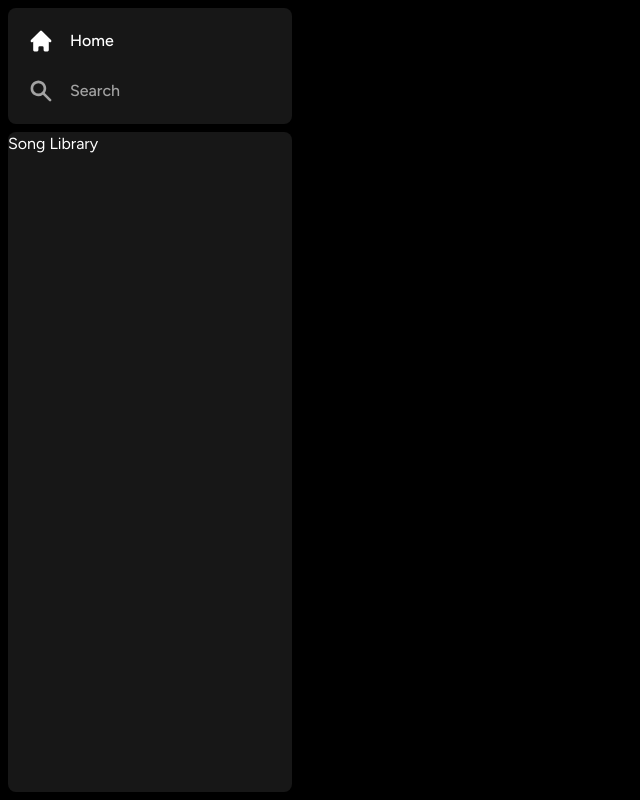
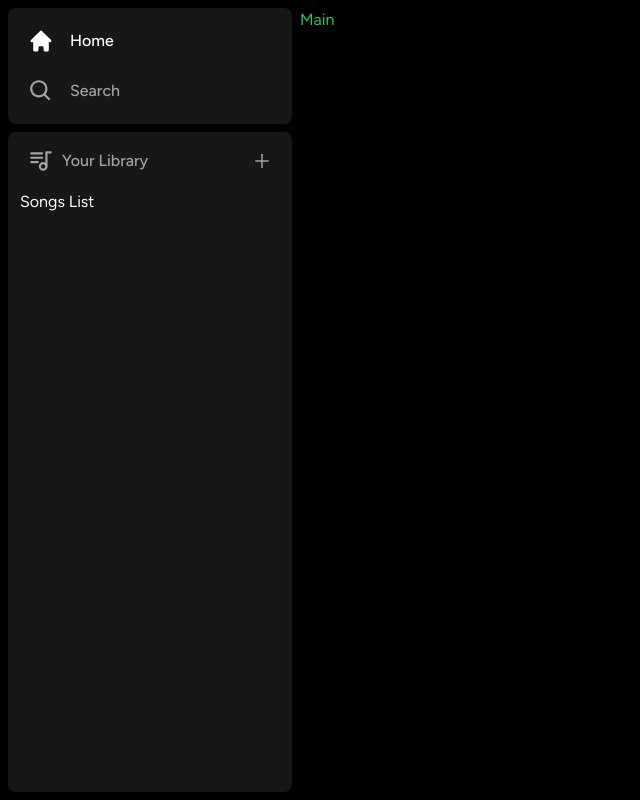
Before and after one commit to skh113/spotify-clone, a Next.js app: page / in a window 1280 px wide. Shown: the whole page, without its empty margins (0-640 px from the left). Built offline with nearby package versions, Linux system fonts and the light colour scheme.

Commit message:
Added: Library & refactored

```diff
--- /dev/null
+++ b/components/Library.tsx
@@ -0,0 +1,30 @@
+"use client";
+
+import { IconSize } from "@/styles/style";
+import { TbPlaylist } from "react-icons/tb";
+import { AiOutlinePlus } from "react-icons/ai";
+
+const Library = () => {
+  const onClick = () => {
+    //handle upload
+  };
+
+  return (
+    <div className="flex flex-col">
+      <div className="flex items-center justify-between px-5 pt-4">
+        <div className="inline-flex items-center gap-x-2">
+          <TbPlaylist size={IconSize.Default} className="text-neutral-400" />
+          <p className="text-neutral-400 font-medium text-md">Your Library</p>
+        </div>
+        <AiOutlinePlus
+          onClick={onClick}
+          size={IconSize.Small}
+          className="text-neutral-400 cursor-pointer hover:text-white transition"
+        />
+      </div>
+      <div className="flex flex-col gap-y-2 mt-4 px-3">Songs List</div>
+    </div>
+  );
+};
+
+export default Library;
--- a/components/SideBar.tsx
+++ b/components/SideBar.tsx
@@ -2,10 +2,12 @@
 
 import { usePathname } from "next/navigation";
 import { useMemo } from "react";
-import { HiHome, HiSearch } from "react-icons/hi";
+import { HiHome } from "react-icons/hi";
+import { BiSearch } from "react-icons/bi";
 
 import Box from "./Box";
 import SideBarItem from "./SideBarItem";
+import Library from "./Library";
 
 interface Props {
   children: React.ReactNode;
@@ -24,7 +26,7 @@ const SideBar: React.FC<Props> = ({ children }: Props) => {
         href: "/",
       },
       {
-        icon: HiSearch,
+        icon: BiSearch,
         label: "Search",
         active: pathName === searchPath,
         href: searchPath,
@@ -43,8 +45,11 @@ const SideBar: React.FC<Props> = ({ children }: Props) => {
             ))}
           </div>
         </Box>
-        <Box className="overflow-y-auto h-full">Song Library</Box>
+        <Box className="overflow-y-auto h-full">
+          <Library />
+        </Box>
       </div>
+      <main className="h-full flex-1 overflow-y-auto py-2">{children}</main>
     </div>
   );
 };
--- a/components/SideBarItem.tsx
+++ b/components/SideBarItem.tsx
@@ -1,3 +1,4 @@
+import { IconSize } from "@/styles/style";
 import Link from "next/link";
 import React from "react";
 import { IconType } from "react-icons/lib";
@@ -24,7 +25,7 @@ const SideBarItem: React.FC<Props> = ({
         active && "text-white"
       )}
     >
-      <Icon size={26} />
+      <Icon size={IconSize.Default} />
       <p className="truncate w-100">{label}</p>
     </Link>
   );
--- /dev/null
+++ b/styles/style.ts
@@ -0,0 +1,4 @@
+export const enum IconSize {
+  Small = 20,
+  Default = 26,
+}
```
